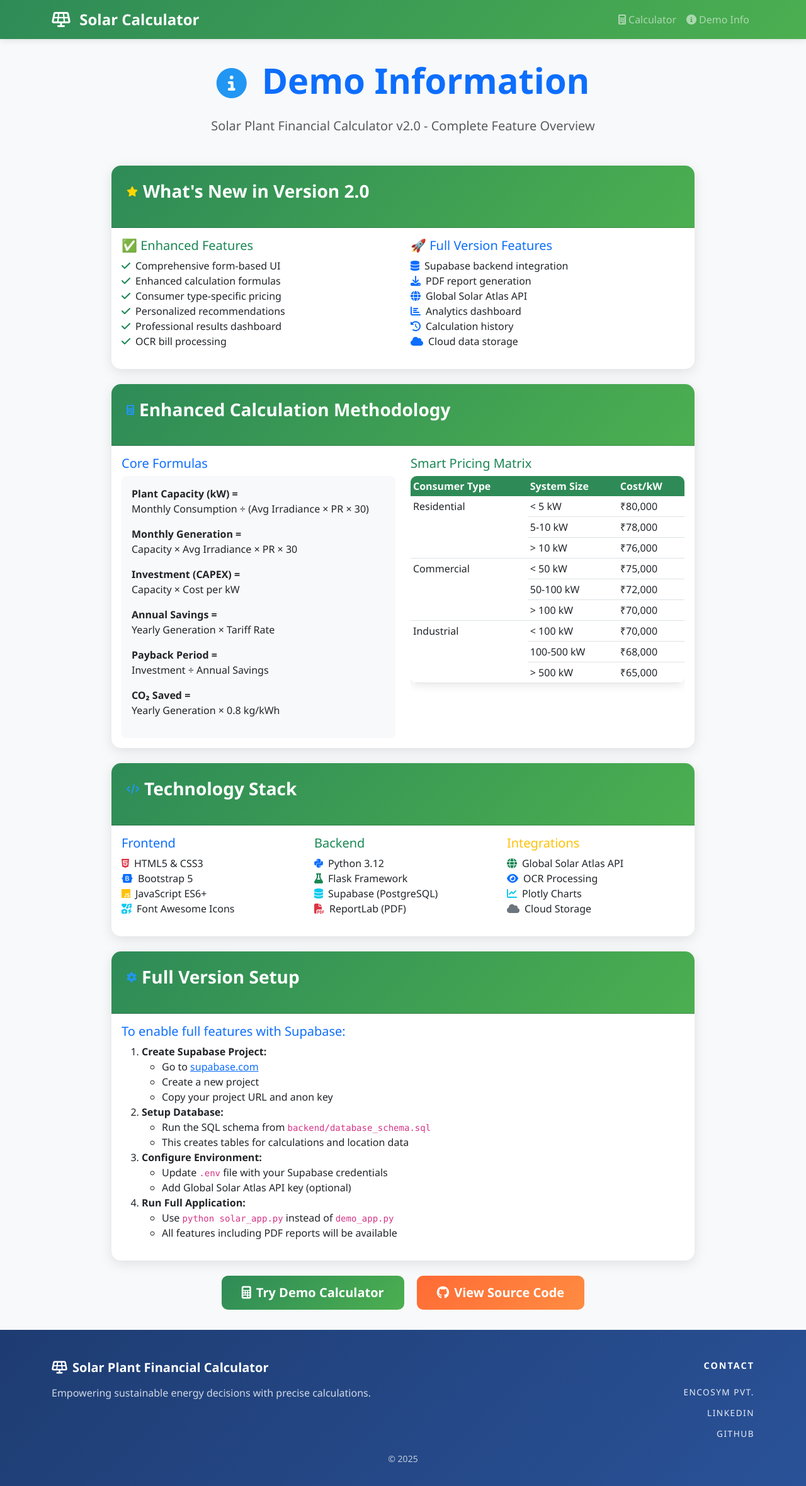
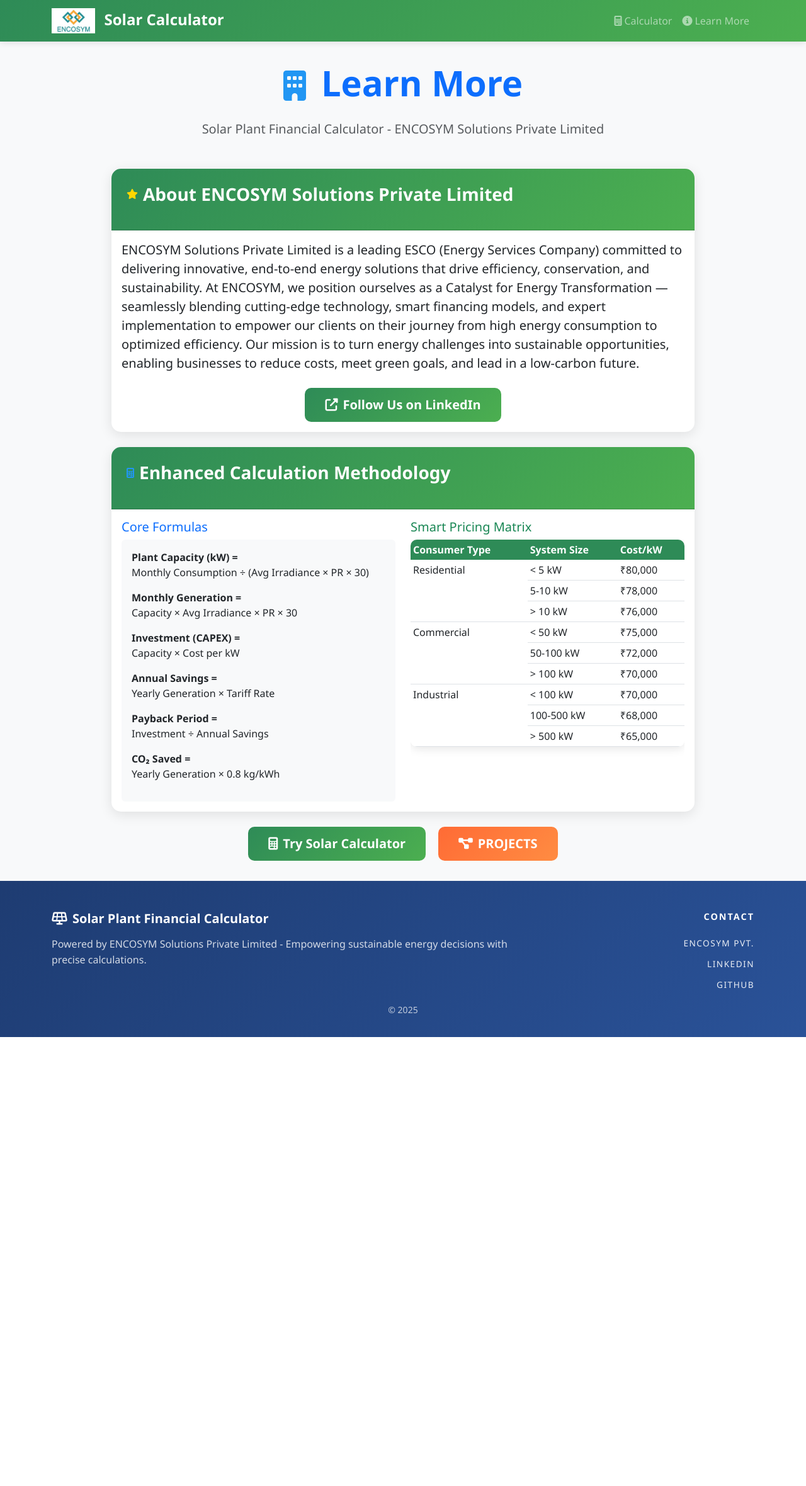
Before and after one commit to caffehigh/internship-solar-energy, a Flask app: page /demo-info in a window 1280 px wide. Shown: the whole page at 63% size. After the commit the page ends 1647 px from the top, so only its background shows below. Run offline with Flask 3, Linux system fonts and the light colour scheme; some libraries are stand-ins or nearby versions.

Commit message:
Update: Professional README and UI improvements
- Redesigned README with business-focused content
- Removed technical implementation details
- Added ENCOSYM branding and corporate messaging
- Updated demo_info.html with cleaner content
- Integrated company logo in navigation
- Enhanced professional appearance

```diff
--- a/templates/base.html
+++ b/templates/base.html
@@ -323,7 +323,7 @@
     <nav class="navbar navbar-expand-lg navbar-dark">
         <div class="container">
             <a class="navbar-brand" href="{{ url_for('index') }}">
-                <i class="fas fa-solar-panel me-2"></i>
+                <img src="{{ url_for('static', filename='encosym-logo.png') }}" alt="ENCOSYM Solutions" height="40" class="me-2">
                 Solar Calculator
             </a>
             <button class="navbar-toggler" type="button" data-bs-toggle="collapse" data-bs-target="#navbarNav">
@@ -338,7 +338,7 @@
                     </li>
                     <li class="nav-item">
                         <a class="nav-link" href="{{ url_for('demo_info') }}">
-                            <i class="fas fa-info-circle me-1"></i>Demo Info
+                            <i class="fas fa-info-circle me-1"></i>Learn More
                         </a>
                     </li>
                 </ul>
@@ -374,7 +374,7 @@
             <div class="row">
                 <div class="col-md-8">
                     <h5><i class="fas fa-solar-panel me-2"></i>Solar Plant Financial Calculator</h5>
-                    <p class="mb-0">Empowering sustainable energy decisions with precise calculations.</p>
+                    <p class="mb-0">Powered by ENCOSYM Solutions Private Limited - Empowering sustainable energy decisions with precise calculations.</p>
                 </div>
                 <div class="col-md-4">
                     <div class="contact-section">
--- a/templates/demo_info.html
+++ b/templates/demo_info.html
@@ -1,6 +1,6 @@
 {% extends "base.html" %}
 
-{% block title %}Demo Information - Solar Calculator{% endblock %}
+{% block title %}Learn More - ENCOSYM Solutions{% endblock %}
 
 {% block content %}
 <div class="row justify-content-center">
@@ -8,45 +8,33 @@
         <!-- Header -->
         <div class="text-center mb-5">
             <div class="icon-header justify-content-center">
-                <i class="fas fa-info-circle" style="font-size: 3rem; color: #2196F3;"></i>
-                <h1 class="display-4 fw-bold text-primary ms-3">Demo Information</h1>
+                <i class="fas fa-building" style="font-size: 3rem; color: #2196F3;"></i>
+                <h1 class="display-4 fw-bold text-primary ms-3">Learn More</h1>
             </div>
             <p class="lead text-muted">
-                Solar Plant Financial Calculator v2.0 - Complete Feature Overview
+                Solar Plant Financial Calculator - ENCOSYM Solutions Private Limited
             </p>
         </div>
 
-        <!-- What's New -->
+        <!-- About ENCOSYM -->
         <div class="card mb-4">
             <div class="card-header">
                 <div class="icon-header">
                     <i class="fas fa-star" style="color: #FFD700;"></i>
-                    <h3 class="mb-0">What's New in Version 2.0</h3>
+                    <h3 class="mb-0">About ENCOSYM Solutions Private Limited</h3>
                 </div>
             </div>
             <div class="card-body">
                 <div class="row">
-                    <div class="col-md-6">
-                        <h5 class="text-success">✅ Enhanced Features</h5>
-                        <ul class="list-unstyled">
-                            <li><i class="fas fa-check text-success me-2"></i>Comprehensive form-based UI</li>
-                            <li><i class="fas fa-check text-success me-2"></i>Enhanced calculation formulas</li>
-                            <li><i class="fas fa-check text-success me-2"></i>Consumer type-specific pricing</li>
-                            <li><i class="fas fa-check text-success me-2"></i>Personalized recommendations</li>
-                            <li><i class="fas fa-check text-success me-2"></i>Professional results dashboard</li>
-                            <li><i class="fas fa-check text-success me-2"></i>OCR bill processing</li>
-                        </ul>
-                    </div>
-                    <div class="col-md-6">
-                        <h5 class="text-primary">🚀 Full Version Features</h5>
-                        <ul class="list-unstyled">
-                            <li><i class="fas fa-database text-primary me-2"></i>Supabase backend integration</li>
-                            <li><i class="fas fa-download text-primary me-2"></i>PDF report generation</li>
-                            <li><i class="fas fa-globe text-primary me-2"></i>Global Solar Atlas API</li>
-                            <li><i class="fas fa-chart-bar text-primary me-2"></i>Analytics dashboard</li>
-                            <li><i class="fas fa-history text-primary me-2"></i>Calculation history</li>
-                            <li><i class="fas fa-cloud text-primary me-2"></i>Cloud data storage</li>
-                        </ul>
+                    <div class="col-12">
+                        <p class="lead text-justify">
+                            ENCOSYM Solutions Private Limited is a leading ESCO (Energy Services Company) committed to delivering innovative, end-to-end energy solutions that drive efficiency, conservation, and sustainability. At ENCOSYM, we position ourselves as a Catalyst for Energy Transformation — seamlessly blending cutting-edge technology, smart financing models, and expert implementation to empower our clients on their journey from high energy consumption to optimized efficiency. Our mission is to turn energy challenges into sustainable opportunities, enabling businesses to reduce costs, meet green goals, and lead in a low-carbon future.
+                        </p>
+                        <div class="text-center mt-4">
+                            <a href="https://www.linkedin.com/company/encosym-solutions/" target="_blank" class="btn btn-primary btn-lg">
+                                <i class="fas fa-external-link-alt me-2"></i>Follow Us on LinkedIn
+                            </a>
+                        </div>
                     </div>
                 </div>
             </div>
@@ -143,94 +131,15 @@
             </div>
         </div>
 
-        <!-- Technology Stack -->
-        <div class="card mb-4">
-            <div class="card-header">
-                <div class="icon-header">
-                    <i class="fas fa-code settings-icon"></i>
-                    <h3 class="mb-0">Technology Stack</h3>
-                </div>
-            </div>
-            <div class="card-body">
-                <div class="row">
-                    <div class="col-md-4">
-                        <h5 class="text-primary">Frontend</h5>
-                        <ul class="list-unstyled">
-                            <li><i class="fab fa-html5 text-danger me-2"></i>HTML5 & CSS3</li>
-                            <li><i class="fab fa-bootstrap text-primary me-2"></i>Bootstrap 5</li>
-                            <li><i class="fab fa-js text-warning me-2"></i>JavaScript ES6+</li>
-                            <li><i class="fas fa-icons text-info me-2"></i>Font Awesome Icons</li>
-                        </ul>
-                    </div>
-                    <div class="col-md-4">
-                        <h5 class="text-success">Backend</h5>
-                        <ul class="list-unstyled">
-                            <li><i class="fab fa-python text-primary me-2"></i>Python 3.12</li>
-                            <li><i class="fas fa-flask text-success me-2"></i>Flask Framework</li>
-                            <li><i class="fas fa-database text-info me-2"></i>Supabase (PostgreSQL)</li>
-                            <li><i class="fas fa-file-pdf text-danger me-2"></i>ReportLab (PDF)</li>
-                        </ul>
-                    </div>
-                    <div class="col-md-4">
-                        <h5 class="text-warning">Integrations</h5>
-                        <ul class="list-unstyled">
-                            <li><i class="fas fa-globe text-success me-2"></i>Global Solar Atlas API</li>
-                            <li><i class="fas fa-eye text-primary me-2"></i>OCR Processing</li>
-                            <li><i class="fas fa-chart-line text-info me-2"></i>Plotly Charts</li>
-                            <li><i class="fas fa-cloud text-secondary me-2"></i>Cloud Storage</li>
-                        </ul>
-                    </div>
-                </div>
-            </div>
-        </div>
 
-        <!-- Setup Instructions -->
-        <div class="card mb-4">
-            <div class="card-header">
-                <div class="icon-header">
-                    <i class="fas fa-cog settings-icon"></i>
-                    <h3 class="mb-0">Full Version Setup</h3>
-                </div>
-            </div>
-            <div class="card-body">
-                <h5 class="text-primary">To enable full features with Supabase:</h5>
-                <ol>
-                    <li><strong>Create Supabase Project:</strong>
-                        <ul>
-                            <li>Go to <a href="https://supabase.com" target="_blank">supabase.com</a></li>
-                            <li>Create a new project</li>
-                            <li>Copy your project URL and anon key</li>
-                        </ul>
-                    </li>
-                    <li><strong>Setup Database:</strong>
-                        <ul>
-                            <li>Run the SQL schema from <code>backend/database_schema.sql</code></li>
-                            <li>This creates tables for calculations and location data</li>
-                        </ul>
-                    </li>
-                    <li><strong>Configure Environment:</strong>
-                        <ul>
-                            <li>Update <code>.env</code> file with your Supabase credentials</li>
-                            <li>Add Global Solar Atlas API key (optional)</li>
-                        </ul>
-                    </li>
-                    <li><strong>Run Full Application:</strong>
-                        <ul>
-                            <li>Use <code>python solar_app.py</code> instead of <code>demo_app.py</code></li>
-                            <li>All features including PDF reports will be available</li>
-                        </ul>
-                    </li>
-                </ol>
-            </div>
-        </div>
 
         <!-- Action Buttons -->
         <div class="text-center">
             <a href="{{ url_for('index') }}" class="btn btn-primary btn-lg me-3">
-                <i class="fas fa-calculator me-2"></i>Try Demo Calculator
+                <i class="fas fa-calculator me-2"></i>Try Solar Calculator
             </a>
-            <a href="https://github.com/caffehigh/internship-solar-energy" class="btn btn-secondary btn-lg" target="_blank">
-                <i class="fab fa-github me-2"></i>View Source Code
+            <a href="https://www.encosym.com/projects/" class="btn btn-secondary btn-lg" target="_blank">
+                <i class="fas fa-project-diagram me-2"></i>PROJECTS
             </a>
         </div>
     </div>
```
Also changed, not shown: README.md, static/encosym-logo.png (added).
